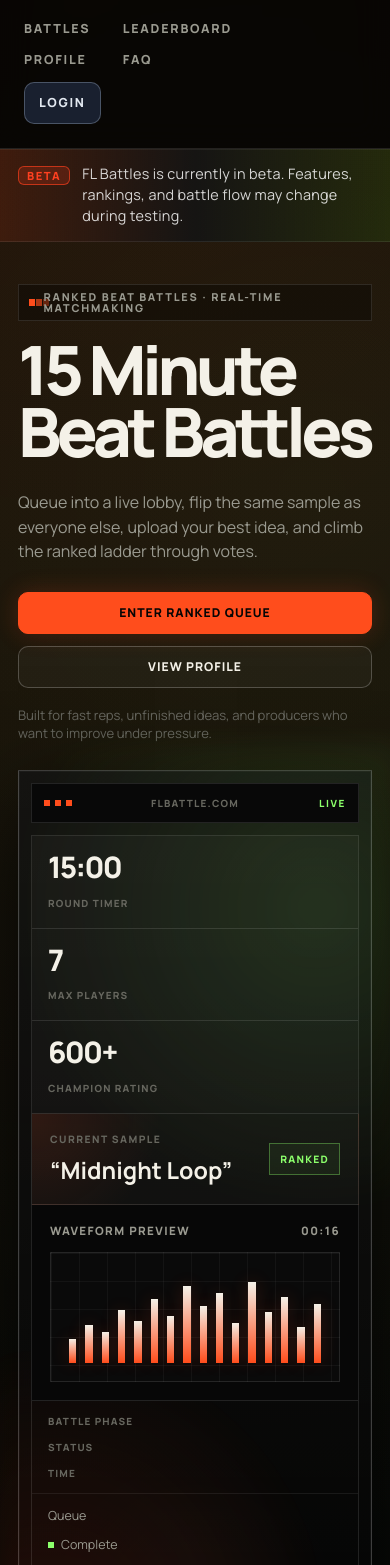
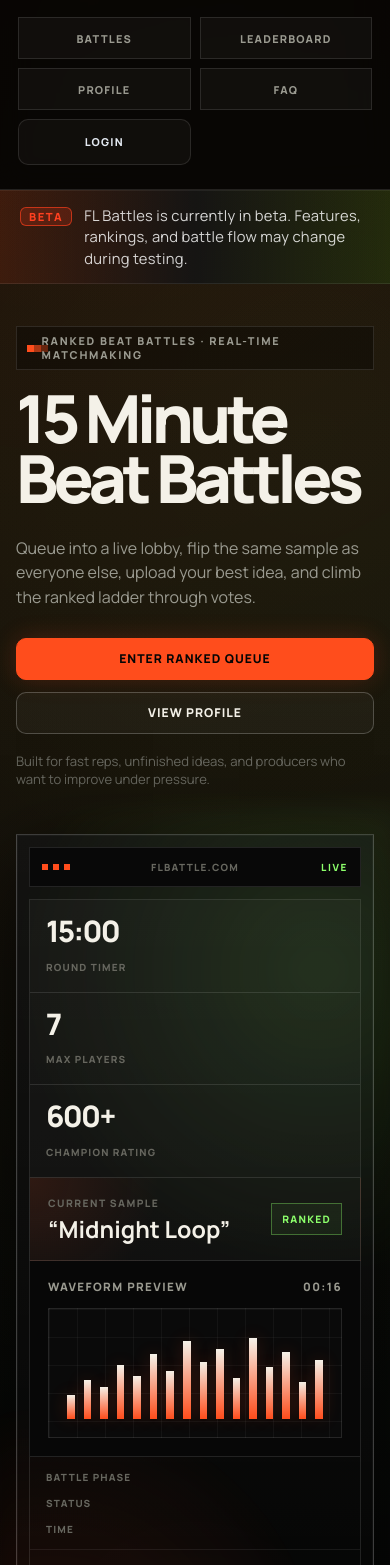
Before and after one commit to itsAvester/FLBattles, a Next.js app: page / in a window 390 px wide. Shown: the part 43-1608 px from the top of the page. Built offline with nearby package versions, Linux system fonts and the light colour scheme; no server answers.

Commit message:
Fix mobile 2

```diff
--- a/app/globals.css
+++ b/app/globals.css
@@ -2382,8 +2382,9 @@ a.btn-secondary:hover {
   }
 }
 /* =========================================================
-   MOBILE POLISH PATCH
-   Final overrides for iPhone/mobile layout
+   MOBILE-SAFE POLISH PATCH
+   Desktop is untouched. Everything below only runs on mobile.
+   Paste at the VERY BOTTOM of app/globals.css.
    ========================================================= */
 
 @media (max-width: 760px) {
@@ -2404,363 +2405,402 @@ a.btn-secondary:hover {
   .card {
     width: 100%;
     max-width: 100%;
+    min-width: 0;
     overflow-x: hidden;
   }
 
   .page-inner {
-    width: 100%;
-    padding-left: 18px;
-    padding-right: 18px;
-  }
-
-  /* ---------- Mobile nav ---------- */
-
+    width: 100% !important;
+    max-width: 100% !important;
+    padding-left: 20px !important;
+    padding-right: 20px !important;
+    margin-left: auto !important;
+    margin-right: auto !important;
+  }
+
+  /* ---------- Mobile nav: clean stacked layout, no hamburger ---------- */
   .nav {
     position: relative;
-    align-items: flex-start;
-    gap: 18px;
-    padding: 22px 24px 24px;
+    display: grid !important;
+    grid-template-columns: 1fr !important;
+    align-items: start !important;
+    gap: 16px !important;
+    padding: 22px 24px 24px !important;
   }
 
   .logo {
-    font-size: 1.05rem;
+    width: fit-content;
+    font-size: 1.02rem !important;
   }
 
   .nav-links {
-    width: 100%;
-    display: grid;
-    grid-template-columns: repeat(4, max-content);
-    justify-content: start;
-    column-gap: 18px;
-    row-gap: 14px;
+    width: 100% !important;
+    display: grid !important;
+    grid-template-columns: repeat(2, minmax(0, 1fr)) !important;
+    gap: 10px !important;
+    align-items: stretch !important;
+  }
+
+  .nav-links > * {
+    min-width: 0 !important;
   }
 
   .nav-links a {
-    padding: 0;
-    border: 0;
-    background: transparent;
-    font-size: 0.78rem;
-    letter-spacing: 0.14em;
-  }
-
-  .nav-links a:hover {
-    border: 0;
-    background: transparent;
+    min-height: 42px !important;
+    display: inline-flex !important;
+    align-items: center !important;
+    justify-content: center !important;
+    padding: 0 10px !important;
+    border: 1px solid var(--line) !important;
+    background: rgba(255, 255, 255, 0.035) !important;
+    text-align: center !important;
+    font-size: 0.72rem !important;
+    letter-spacing: 0.13em !important;
+    white-space: nowrap !important;
+  }
+
+  .nav-links a.active {
+    color: var(--green) !important;
+    border-color: rgba(140, 255, 107, 0.35) !important;
   }
 
   .nav-links button,
-  .nav-links .btn-secondary,
-  .nav-links .btn-primary {
-    min-height: 42px;
-    padding: 0 18px;
-  }
-
-  /* If username text is inside nav-links, keep it from stretching layout */
+  .nav-links .btn-primary,
+  .nav-links .btn-secondary {
+    width: 100% !important;
+    min-height: 46px !important;
+    padding-left: 12px !important;
+    padding-right: 12px !important;
+    justify-content: center !important;
+  }
+
   .nav-links span,
   .nav-links p {
-    max-width: 120px;
-    overflow: hidden;
-    text-overflow: ellipsis;
-    white-space: nowrap;
-  }
-
-  /* ---------- Beta banner ---------- */
-
+    align-self: center !important;
+    overflow: hidden !important;
+    text-overflow: ellipsis !important;
+    white-space: nowrap !important;
+    color: var(--muted) !important;
+  }
+
+  /* ---------- Banner ---------- */
   .beta-banner {
-    display: grid;
-    grid-template-columns: auto 1fr;
-    align-items: start;
-    gap: 12px;
-    padding: 14px 24px;
-    font-size: 0.9rem;
-    line-height: 1.45;
+    display: grid !important;
+    grid-template-columns: auto 1fr !important;
+    gap: 12px !important;
+    align-items: start !important;
+    padding: 14px 20px !important;
+    font-size: 0.92rem !important;
+    line-height: 1.45 !important;
   }
 
   .beta-pill {
-    margin-top: 2px;
-  }
-
-  /* ---------- General mobile headings ---------- */
-
+    margin-top: 2px !important;
+  }
+
+  /* ---------- Global mobile type ---------- */
   .hero-copy h1,
   .battles-copy h1,
   .battle-results-hero h2,
-  .section-heading h2,
-  .split-section h2,
-  .final-cta h2,
+  .profile-page-title,
   .profile-title,
   .faq-title,
   h1 {
-    max-width: 100%;
-    font-size: clamp(3rem, 15vw, 4.8rem) !important;
+    max-width: 100% !important;
+    font-size: clamp(3.2rem, 16vw, 4.9rem) !important;
     line-height: 0.9 !important;
-    letter-spacing: -0.07em;
-    overflow-wrap: normal;
+    letter-spacing: -0.07em !important;
+    overflow-wrap: normal !important;
+    word-break: normal !important;
   }
 
   h2 {
-    font-size: clamp(2rem, 10vw, 3.2rem);
-    line-height: 0.95;
+    max-width: 100% !important;
+    font-size: clamp(1.75rem, 9vw, 2.9rem) !important;
+    line-height: 0.96 !important;
+    overflow-wrap: anywhere !important;
   }
 
   h3 {
-    font-size: clamp(1.25rem, 6vw, 1.8rem);
+    max-width: 100% !important;
+    font-size: clamp(1.15rem, 6vw, 1.7rem) !important;
+    line-height: 1 !important;
+    overflow-wrap: anywhere !important;
   }
 
   p {
-    max-width: 100%;
-  }
-
-  /* ---------- Home / Battles hero ---------- */
+    max-width: 100% !important;
+  }
+
+  /* ---------- Force problem desktop grids into one column on mobile ---------- */
+  .hero-grid,
+  .battles-grid,
+  .feature-grid,
+  .battle-option-grid,
+  .faq-grid,
+  .faq-card-grid,
+  .profile-page-grid,
+  .profile-grid,
+  .profile-stats-grid,
+  .profile-links-grid,
+  .battle-production-grid,
+  .battle-results-hero,
+  .battle-results-summary-grid,
+  .battle-podium-grid {
+    grid-template-columns: 1fr !important;
+  }
+
+  /* Catches older pages with inline grid-template-columns. */
+  .page-inner [style*="grid-template-columns"],
+  section[style*="grid-template-columns"],
+  div[style*="grid-template-columns"] {
+    grid-template-columns: 1fr !important;
+  }
 
   .retro-hero,
   .battles-hero {
-    min-height: auto;
-    padding: 42px 0 46px;
-  }
-
-  .hero-grid,
-  .battles-grid {
-    grid-template-columns: 1fr;
-    gap: 28px;
+    min-height: auto !important;
+    padding: 42px 0 48px !important;
   }
 
   .hero-description,
-  .battles-copy .hero-description,
-  .page-description {
-    font-size: 1rem;
-    line-height: 1.55;
+  .profile-page-description,
+  .page-description,
+  .battles-copy .hero-description {
+    font-size: 1rem !important;
+    line-height: 1.55 !important;
   }
 
   .hero-actions,
-  .battle-mode-actions {
-    display: grid;
-    grid-template-columns: 1fr;
-    gap: 12px;
+  .battle-mode-actions,
+  .leaderboard-search-row,
+  .leaderboard-search,
+  .search-row {
+    display: grid !important;
+    grid-template-columns: 1fr !important;
+    gap: 12px !important;
   }
 
   .hero-actions .btn-primary,
   .hero-actions .btn-secondary,
   .battle-mode-actions .btn-primary,
-  .battle-mode-actions .btn-secondary {
-    width: 100%;
-  }
-
-  /* ---------- FAQ cards ---------- */
-
-  .faq-grid,
-  .faq-card-grid,
-  .feature-grid,
-  .battle-option-grid {
+  .battle-mode-actions .btn-secondary,
+  .search-row button,
+  .leaderboard-search button {
+    width: 100% !important;
+  }
+
+  /* ---------- Cards: stop large numbers and text from overlapping ---------- */
+  .card {
+    position: relative !important;
+  }
+
+  .card-number,
+  .profile-card-number {
+    position: static !important;
+    display: block !important;
+    width: fit-content !important;
+    margin: 0 0 14px !important;
+    font-size: clamp(2.8rem, 16vw, 4.5rem) !important;
+    line-height: 0.85 !important;
+    opacity: 0.28 !important;
+    pointer-events: none !important;
+  }
+
+  .feature-card,
+  .battle-option-card,
+  .faq-card,
+  .profile-panel,
+  .profile-card,
+  .profile-summary-card,
+  .card.profile-panel,
+  .card.profile-panel-primary {
+    min-width: 0 !important;
+    min-height: auto !important;
+    padding: 22px !important;
+    overflow: hidden !important;
+  }
+
+  .feature-card h3,
+  .battle-option-card h3,
+  .faq-card h3,
+  .profile-panel h2,
+  .profile-card h2,
+  .profile-summary-card h2 {
+    position: relative !important;
+    z-index: 2 !important;
+    margin-top: 0 !important;
+    overflow-wrap: anywhere !important;
+  }
+
+  /* ---------- Profile: vertical stats / rank rows ---------- */
+  .profile-page-shell {
+    padding-top: 42px !important;
+    padding-bottom: 56px !important;
+  }
+
+  .profile-eyebrow,
+  .eyebrow {
+    max-width: 100% !important;
+    white-space: normal !important;
+    line-height: 1.3 !important;
+  }
+
+  .profile-side-stack,
+  .profile-stat-list {
+    display: grid !important;
     grid-template-columns: 1fr !important;
-  }
-
-  .faq-card,
-  .feature-card,
-  .battle-option-card {
-    min-width: 0;
-    min-height: auto;
-    padding: 22px;
-  }
-
-  .faq-card h3,
-  .feature-card h3,
-  .battle-option-card h3 {
-    font-size: 1.7rem;
-    line-height: 1;
-    word-break: normal;
-    overflow-wrap: anywhere;
-  }
-
-  .faq-card p,
-  .feature-card p,
-  .battle-option-card p {
-    font-size: 0.98rem;
-    line-height: 1.55;
-  }
-
-  /* ---------- Profile page ---------- */
-
-  .profile-shell,
-  .profile-card,
-  .profile-panel,
-  .profile-grid,
-  .profile-content,
-  .profile-summary-card {
-    width: 100%;
-    max-width: 100%;
-    min-width: 0;
-  }
-
-  .profile-grid,
-  .profile-stats-grid,
-  .profile-links-grid {
+    gap: 14px !important;
+  }
+
+  .profile-panel-head {
+    display: grid !important;
     grid-template-columns: 1fr !important;
-  }
-
-  .profile-card,
-  .profile-panel,
-  .profile-summary-card {
-    padding: 20px;
-  }
-
-  .profile-title,
-  .profile-hero h1,
-  .profile-hero h2 {
-    font-size: clamp(3rem, 16vw, 4.6rem) !important;
-    line-height: 0.9 !important;
-  }
-
-  .profile-card h3,
-  .profile-panel h3 {
-    font-size: 1.6rem;
-    line-height: 1.05;
-  }
-
-  /* ---------- Leaderboard ---------- */
-
+    gap: 10px !important;
+    align-items: start !important;
+  }
+
+  .profile-stat-row {
+    display: grid !important;
+    grid-template-columns: 1fr !important;
+    gap: 6px !important;
+    align-items: start !important;
+    padding: 14px 0 !important;
+  }
+
+  .profile-stat-row span,
+  .profile-stat-row strong {
+    display: block !important;
+    width: 100% !important;
+    text-align: left !important;
+    white-space: normal !important;
+  }
+
+  .profile-stat-row strong {
+    font-size: 1.4rem !important;
+    line-height: 1.15 !important;
+  }
+
+  /* Catches older profile rows built with inline flex styles. */
+  .card [style*="justify-content: space-between"] {
+    flex-direction: column !important;
+    justify-content: flex-start !important;
+    align-items: flex-start !important;
+    gap: 8px !important;
+  }
+
+  .card [style*="fontSize: clamp"],
+  .card [style*="font-size: clamp"] {
+    font-size: clamp(1.65rem, 9vw, 2.5rem) !important;
+  }
+
+  /* ---------- Leaderboard / tables ---------- */
   .leaderboard-shell,
   .leaderboard-card,
-  .leaderboard-table-wrap {
-    width: 100%;
-    max-width: 100%;
-    overflow-x: auto;
+  .leaderboard-table-wrap,
+  .table-wrap {
+    width: 100% !important;
+    max-width: 100% !important;
+    overflow-x: auto !important;
+    -webkit-overflow-scrolling: touch;
   }
 
   table {
-    width: 100%;
-    min-width: 520px;
+    min-width: 560px !important;
   }
 
   th,
   td {
-    white-space: nowrap;
-    padding: 14px 16px;
-  }
-
-  .leaderboard-search,
-  .leaderboard-search-row,
-  .search-row {
-    display: grid !important;
-    grid-template-columns: 1fr;
-    gap: 12px;
+    white-space: nowrap !important;
+    padding: 14px 16px !important;
   }
 
   input,
   select,
   textarea {
-    width: 100%;
-    max-width: 100%;
-  }
-
-  /* ---------- Battle lobby ---------- */
-
+    width: 100% !important;
+    max-width: 100% !important;
+  }
+
+  /* ---------- Battle lobby / results ---------- */
   .battle-lobby-hero,
-  .battle-lobby-status-box {
-    padding-left: 18px;
-    padding-right: 18px;
-  }
-
-  .battle-lobby-hero {
-    grid-template-columns: 1fr;
-    gap: 14px;
-  }
-
-  .battle-lobby-title {
-    font-size: clamp(2.2rem, 12vw, 3.4rem) !important;
+  .battle-lobby-status-box,
+  .battle-results-hero {
+    padding-left: 20px !important;
+    padding-right: 20px !important;
   }
 
   .battle-lobby-stat-grid {
-    grid-template-columns: repeat(2, minmax(0, 1fr));
-  }
-
-  .battle-lobby-stat-card {
-    min-width: 0;
+    grid-template-columns: repeat(2, minmax(0, 1fr)) !important;
   }
 
   .battle-lobby-player-chip-row {
-    display: grid;
-    grid-template-columns: 1fr;
+    display: grid !important;
+    grid-template-columns: 1fr !important;
   }
 
   .battle-lobby-player-chip {
-    width: 100%;
-    justify-content: flex-start;
+    width: 100% !important;
+    justify-content: flex-start !important;
   }
 
   .battle-production-panel {
-    margin-left: 18px;
-    margin-right: 18px;
-  }
-
-  .battle-production-grid {
-    grid-template-columns: 1fr;
-  }
-
-  .battle-production-topbar {
-    display: grid;
-    grid-template-columns: 1fr;
+    margin-left: 20px !important;
+    margin-right: 20px !important;
+  }
+
+  .battle-production-topbar,
+  .battle-results-track-header,
+  .battle-result-track-topline {
+    display: grid !important;
+    grid-template-columns: 1fr !important;
+    gap: 14px !important;
   }
 
   .battle-production-timer {
-    width: 100%;
-    text-align: left;
-  }
-
-  /* ---------- Results page ---------- */
-
-  .battle-results-hero {
-    grid-template-columns: 1fr;
-    padding: 24px 18px;
-  }
-
-  .battle-results-summary-grid {
-    grid-template-columns: 1fr;
-  }
-
-  .battle-podium-grid {
-    grid-template-columns: 1fr !important;
-  }
-
-  .battle-results-track-header {
-    display: grid;
-    grid-template-columns: 1fr;
-    gap: 14px;
-  }
-
-  .battle-result-track-topline {
-    display: grid;
-    grid-template-columns: 1fr;
-    gap: 12px;
+    width: 100% !important;
+    text-align: left !important;
   }
 
   .battle-result-audio-player,
-  .battle-audio-player {
-    width: 100%;
+  .battle-audio-player,
+  audio {
+    width: 100% !important;
   }
 }
 
 @media (max-width: 430px) {
+  .page-inner {
+    padding-left: 16px !important;
+    padding-right: 16px !important;
+  }
+
+  .nav {
+    padding-left: 18px !important;
+    padding-right: 18px !important;
+  }
+
   .nav-links {
-    grid-template-columns: repeat(2, max-content);
-    column-gap: 22px;
-  }
-
-  .battle-lobby-stat-grid {
-    grid-template-columns: 1fr;
+    grid-template-columns: 1fr 1fr !important;
+    gap: 9px !important;
+  }
+
+  .nav-links a {
+    font-size: 0.68rem !important;
+    letter-spacing: 0.11em !important;
   }
 
   .hero-copy h1,
   .battles-copy h1,
   .battle-results-hero h2,
+  .profile-page-title,
   .profile-title,
   .faq-title,
   h1 {
-    font-size: clamp(2.8rem, 18vw, 4.25rem) !important;
-  }
-
-  .beta-banner {
-    padding-left: 18px;
-    padding-right: 18px;
-  }
-}
+    font-size: clamp(2.85rem, 17vw, 4.2rem) !important;
+  }
+
+  .battle-lobby-stat-grid {
+    grid-template-columns: 1fr !important;
+  }
+}
```
